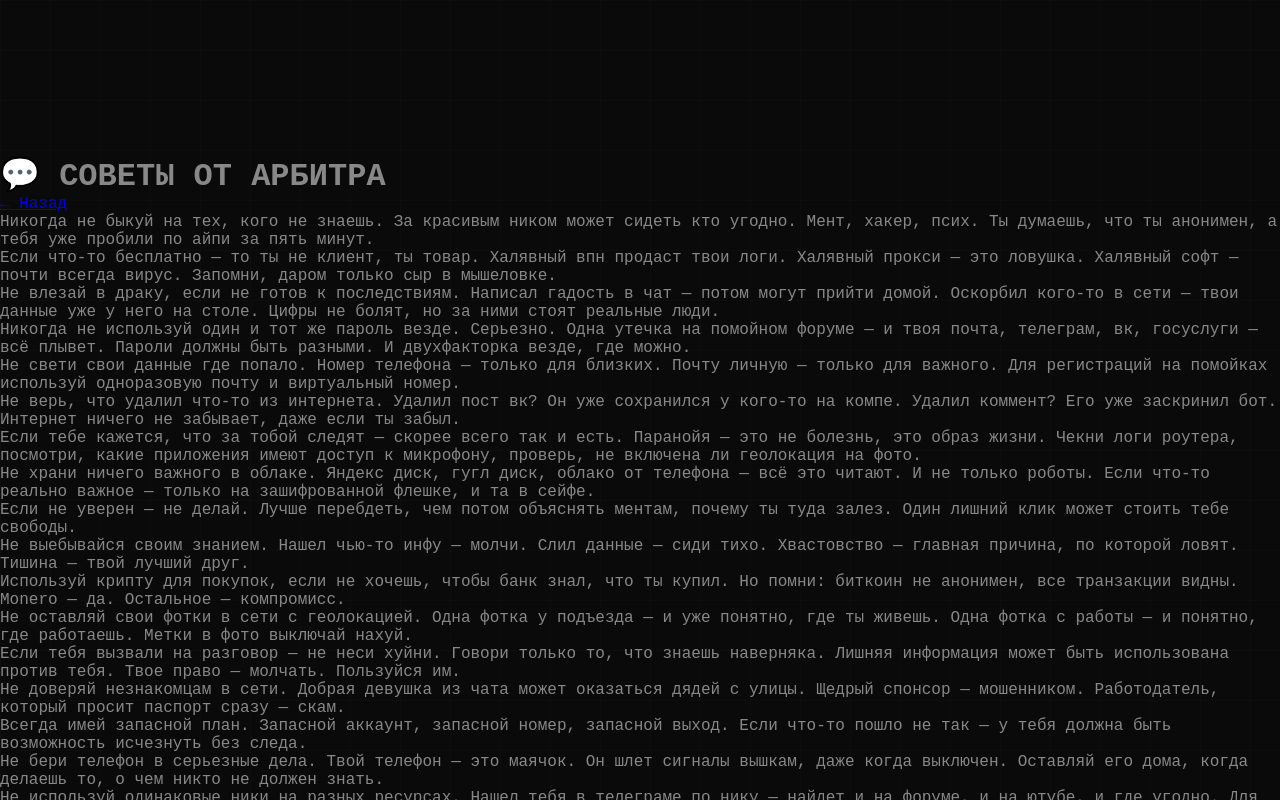
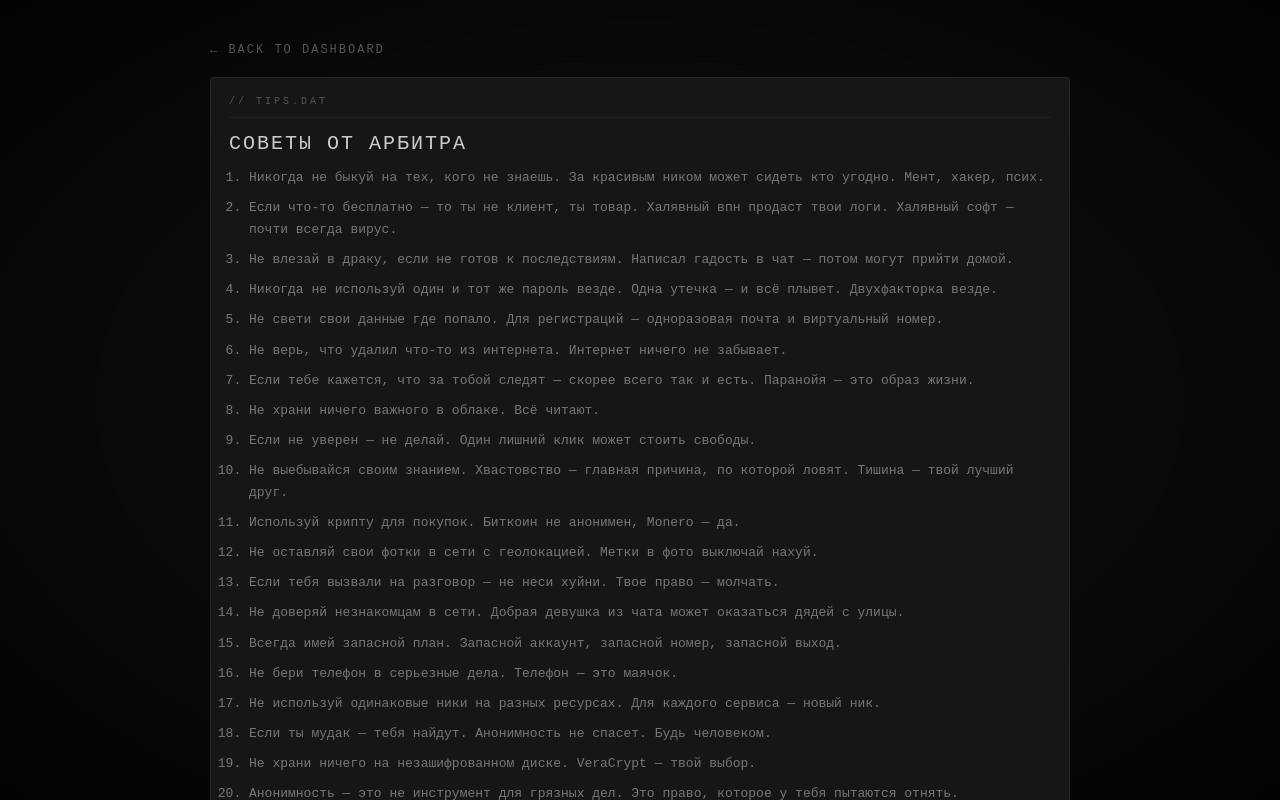
Before and after one commit to arbitr-xd/OsintPortal, a plain HTML site: page tips.html in a window 1280 px wide. Shown: the top 800 px of the page. Drawn offline with Linux system fonts and the light colour scheme.

Commit message:
Update tips.html

```diff
--- a/tips.html
+++ b/tips.html
@@ -3,48 +3,42 @@
 <head>
     <meta charset="UTF-8">
     <meta name="viewport" content="width=device-width, initial-scale=1.0">
-    <title>OSINT PORTAL | Советы</title>
+    <title>Arbitr OSINT | Советы</title>
     <link rel="stylesheet" href="style.css">
 </head>
 <body>
-    <canvas id="particles"></canvas>
-    <div class="grid-bg"></div>
-
-    <div class="content-container">
-        <div class="content-header">
-            <h1>💬 СОВЕТЫ ОТ АРБИТРА</h1>
-            <a href="dashboard.html" class="back-btn">← Назад</a>
-        </div>
-
-        <div class="content-section">
-            <ol class="tips-list">
-                <li>Никогда не быкуй на тех, кого не знаешь. За красивым ником может сидеть кто угодно. Мент, хакер, псих. Ты думаешь, что ты анонимен, а тебя уже пробили по айпи за пять минут.</li>
-                <li>Если что-то бесплатно — то ты не клиент, ты товар. Халявный впн продаст твои логи. Халявный прокси — это ловушка. Халявный софт — почти всегда вирус. Запомни, даром только сыр в мышеловке.</li>
-                <li>Не влезай в драку, если не готов к последствиям. Написал гадость в чат — потом могут прийти домой. Оскорбил кого-то в сети — твои данные уже у него на столе. Цифры не болят, но за ними стоят реальные люди.</li>
-                <li>Никогда не используй один и тот же пароль везде. Серьезно. Одна утечка на помойном форуме — и твоя почта, телеграм, вк, госуслуги — всё плывет. Пароли должны быть разными. И двухфакторка везде, где можно.</li>
-                <li>Не свети свои данные где попало. Номер телефона — только для близких. Почту личную — только для важного. Для регистраций на помойках используй одноразовую почту и виртуальный номер.</li>
-                <li>Не верь, что удалил что-то из интернета. Удалил пост вк? Он уже сохранился у кого-то на компе. Удалил коммент? Его уже заскринил бот. Интернет ничего не забывает, даже если ты забыл.</li>
-                <li>Если тебе кажется, что за тобой следят — скорее всего так и есть. Паранойя — это не болезнь, это образ жизни. Чекни логи роутера, посмотри, какие приложения имеют доступ к микрофону, проверь, не включена ли геолокация на фото.</li>
-                <li>Не храни ничего важного в облаке. Яндекс диск, гугл диск, облако от телефона — всё это читают. И не только роботы. Если что-то реально важное — только на зашифрованной флешке, и та в сейфе.</li>
-                <li>Если не уверен — не делай. Лучше перебдеть, чем потом объяснять ментам, почему ты туда залез. Один лишний клик может стоить тебе свободы.</li>
-                <li>Не выебывайся своим знанием. Нашел чью-то инфу — молчи. Слил данные — сиди тихо. Хвастовство — главная причина, по которой ловят. Тишина — твой лучший друг.</li>
-                <li>Используй крипту для покупок, если не хочешь, чтобы банк знал, что ты купил. Но помни: биткоин не анонимен, все транзакции видны. Monero — да. Остальное — компромисс.</li>
-                <li>Не оставляй свои фотки в сети с геолокацией. Одна фотка у подъезда — и уже понятно, где ты живешь. Одна фотка с работы — и понятно, где работаешь. Метки в фото выключай нахуй.</li>
-                <li>Если тебя вызвали на разговор — не неси хуйни. Говори только то, что знаешь наверняка. Лишняя информация может быть использована против тебя. Твое право — молчать. Пользуйся им.</li>
-                <li>Не доверяй незнакомцам в сети. Добрая девушка из чата может оказаться дядей с улицы. Щедрый спонсор — мошенником. Работодатель, который просит паспорт сразу — скам.</li>
-                <li>Всегда имей запасной план. Запасной аккаунт, запасной номер, запасной выход. Если что-то пошло не так — у тебя должна быть возможность исчезнуть без следа.</li>
-                <li>Не бери телефон в серьезные дела. Твой телефон — это маячок. Он шлет сигналы вышкам, даже когда выключен. Оставляй его дома, когда делаешь то, о чем никто не должен знать.</li>
-                <li>Не используй одинаковые ники на разных ресурсах. Нашел тебя в телеграме по нику — найдет и на форуме, и на ютубе, и где угодно. Для каждого сервиса — новый ник.</li>
-                <li>Если ты мудак — тебя найдут. Анонимность не спасет, если ты ведешь себя как мудак. Травля, угрозы, разводы — все это выводит на тебя рано или поздно. Будь человеком, даже когда никто не видит.</li>
-                <li>Не храни ничего на незашифрованном диске. Изъяли комп — все данные у ментов. Шифруй. VeraCrypt — твой выбор. И не храни пароль от шифрования рядом с компом.</li>
-                <li>И главное: анонимность — это не инструмент для грязных дел. Это право, которое у тебя пытаются отнять. Защищай его, но не пользуйся во вред другим. Потому что карма — это не хуйня из интернета, это реальная штука.</li>
+    <canvas id="matrix-bg"></canvas>
+    <div class="scanlines"></div>
+    <div class="vignette"></div>
+    <div class="content-page">
+        <a href="dashboard.html" class="back-link">← BACK TO DASHBOARD</a>
+        <div class="folder-panel">
+            <div class="folder-header">// TIPS.dat</div>
+            <h2>СОВЕТЫ ОТ АРБИТРА</h2>
+            <ol>
+                <li>Никогда не быкуй на тех, кого не знаешь. За красивым ником может сидеть кто угодно. Мент, хакер, псих.</li>
+                <li>Если что-то бесплатно — то ты не клиент, ты товар. Халявный впн продаст твои логи. Халявный софт — почти всегда вирус.</li>
+                <li>Не влезай в драку, если не готов к последствиям. Написал гадость в чат — потом могут прийти домой.</li>
+                <li>Никогда не используй один и тот же пароль везде. Одна утечка — и всё плывет. Двухфакторка везде.</li>
+                <li>Не свети свои данные где попало. Для регистраций — одноразовая почта и виртуальный номер.</li>
+                <li>Не верь, что удалил что-то из интернета. Интернет ничего не забывает.</li>
+                <li>Если тебе кажется, что за тобой следят — скорее всего так и есть. Паранойя — это образ жизни.</li>
+                <li>Не храни ничего важного в облаке. Всё читают.</li>
+                <li>Если не уверен — не делай. Один лишний клик может стоить свободы.</li>
+                <li>Не выебывайся своим знанием. Хвастовство — главная причина, по которой ловят. Тишина — твой лучший друг.</li>
+                <li>Используй крипту для покупок. Биткоин не анонимен, Monero — да.</li>
+                <li>Не оставляй свои фотки в сети с геолокацией. Метки в фото выключай нахуй.</li>
+                <li>Если тебя вызвали на разговор — не неси хуйни. Твое право — молчать.</li>
+                <li>Не доверяй незнакомцам в сети. Добрая девушка из чата может оказаться дядей с улицы.</li>
+                <li>Всегда имей запасной план. Запасной аккаунт, запасной номер, запасной выход.</li>
+                <li>Не бери телефон в серьезные дела. Телефон — это маячок.</li>
+                <li>Не используй одинаковые ники на разных ресурсах. Для каждого сервиса — новый ник.</li>
+                <li>Если ты мудак — тебя найдут. Анонимность не спасет. Будь человеком.</li>
+                <li>Не храни ничего на незашифрованном диске. VeraCrypt — твой выбор.</li>
+                <li>Анонимность — это не инструмент для грязных дел. Это право, которое у тебя пытаются отнять.</li>
             </ol>
         </div>
-
-        <div class="private-block">
-            <p>🔒 Закрытый приват автора:</p>
-            <a href="https://t.me/+yAisTVbDXLI1NWM6" target="_blank">https://t.me/+yAisTVbDXLI1NWM6</a>
-        </div>
     </div>
+    <script src="script.js"></script>
 </body>
 </html>
```
